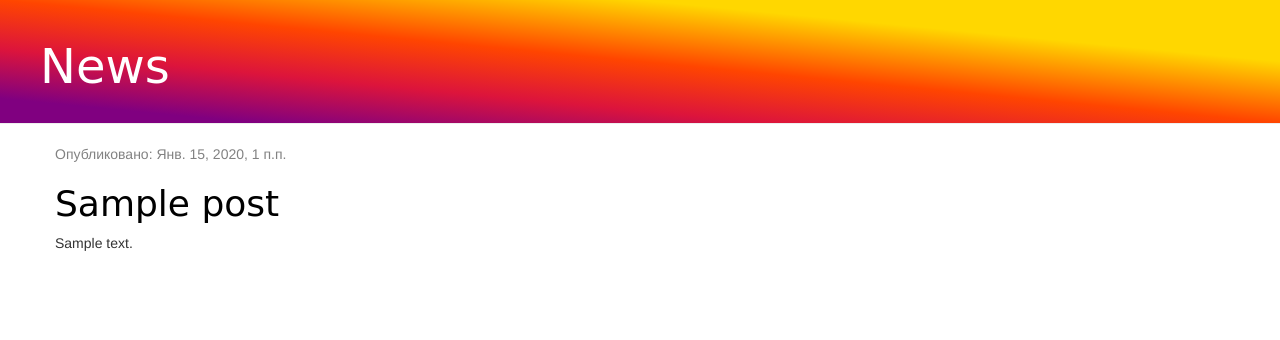
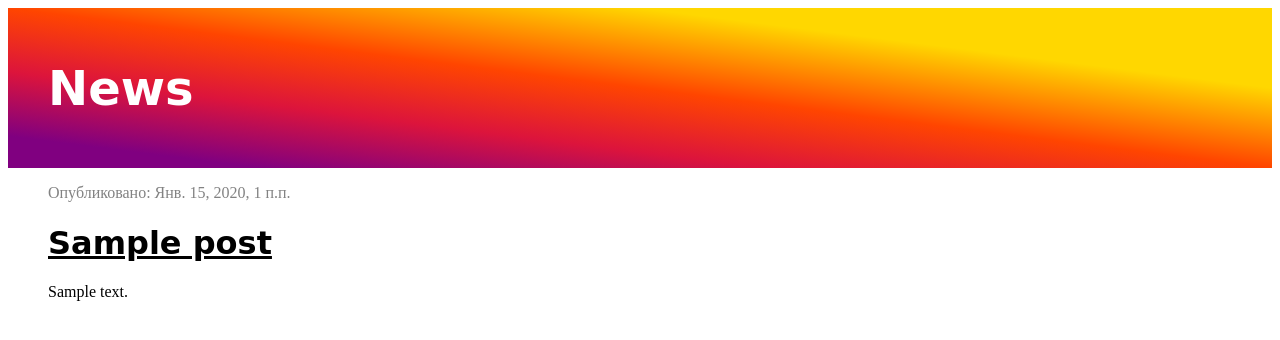
Before and after one commit to Strecxter/SoNeWo, a Django app: template main/templates/main/post_list.html in a window 1280 px wide. Shown: the top 340 px of the page. Run offline with Django 3.2, Linux system fonts and the light colour scheme; the template is opened without the code that fills it: values that come from a table or form of the project are taken from there, others are empty; tables that the repository leaves empty hold one stand-in row (values such as "Sample post"); some libraries are stand-ins or nearby versions.

Commit message:
Remove useless css styles

```diff
--- a/main/templates/main/post_list.html
+++ b/main/templates/main/post_list.html
@@ -1,8 +1,6 @@
 {% load static %}
 <html>
 	<head>
-		<link rel="stylesheet" href="//maxcdn.bootstrapcdn.com/bootstrap/3.2.0/css/bootstrap.min.css">
-		<link rel="stylesheet" href="//maxcdn.bootstrapcdn.com/bootstrap/3.2.0/css/bootstrap-theme.min.css">
 		<link rel="stylesheet" href="{% static 'css/main.css' %}">
 		<title>Main Page</title>
 	</head>
```
